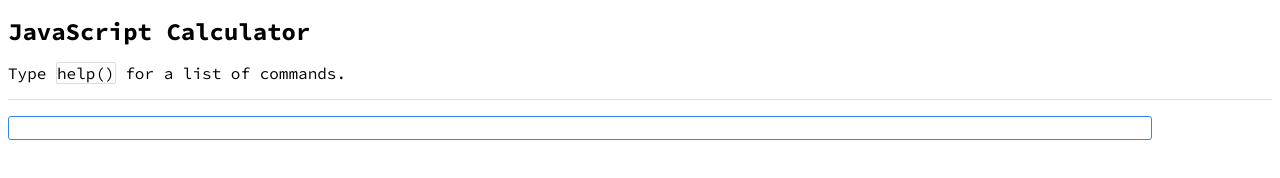
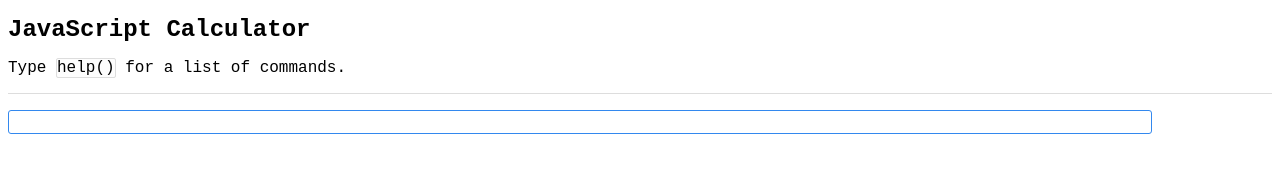
Before and after one commit to nc99/js-calculator, a plain HTML site: page index.html in a window 1280 px wide. Drawn offline with Linux system fonts and the light colour scheme.

Commit message:
Update index.html

```diff
--- a/index.html
+++ b/index.html
@@ -3,8 +3,7 @@
 
 <head>
     <title>JavaScript Calculator</title>
-    <link href='https://fonts.googleapis.com/css?family=Anonymous+Pro' rel='stylesheet' type='text/css'>
-    <link href='https://fonts.googleapis.com/css?family=Source+Code+Pro:400,700' rel='stylesheet' type='text/css'>
+    <link href='http://fonts.googleapis.com/css?family=Roboto+Mono:400italic,300,300italic,400,100,100italic,500,700italic,500italic,700' rel='stylesheet' type='text/css'>
     <link href='Stylesheets/main.css' rel='stylesheet' type='text/css'>
     <link rel="icon" type="image/png" href="Assets/icons/js-favicon.png">
 
```
